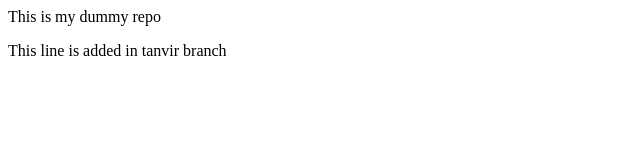
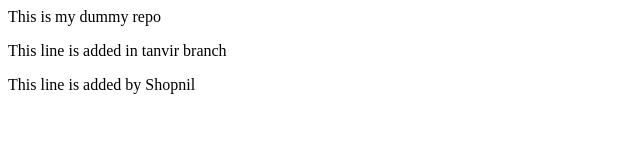
Before and after one commit to MuhammadTanvirHasan98/dummy-repo, a plain HTML site: page index.html in a window 1280 px wide. Shown: the whole page, without its empty margins (0-640 px from the left). Drawn offline with Linux system fonts and the light colour scheme.

Commit message:
Changed by Shopnil

```diff
--- a/index.html
+++ b/index.html
@@ -1,2 +1,3 @@
 <p>This is my dummy repo</p>
 <p>This line is added in tanvir branch</p>
+<p>This line is added by Shopnil</p>
```
